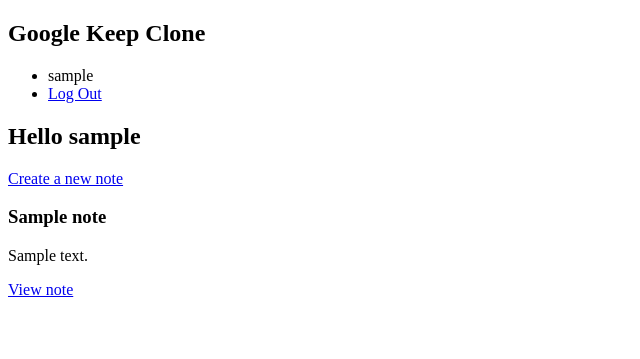
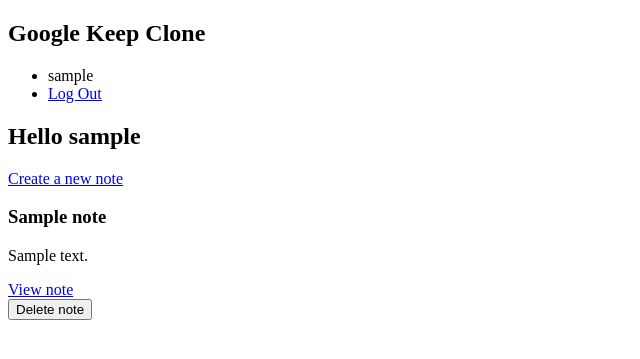
Before and after one commit to themask025/google-keep-clone, a Flask app: page /notes/ in a window 1280 px wide. Shown: the top 359 px of the page, without its empty margins (0-640 px from the left). Run offline with Flask 3, Linux system fonts and the light colour scheme; the visitor is signed in with stand-in values (Sample User, id 1); tables that the repository leaves empty hold one stand-in row (values such as "Sample post").

Commit message:
Added functionality for deleting notes

```diff
--- a/src/controller/notes.py
+++ b/src/controller/notes.py
@@ -42,14 +42,14 @@ def create():
             )
             db.commit()
 
-            return redirect(url_for('index'))
+            return redirect(url_for('notes.index'))
 
         flash(error)
 
     return render_template('notes/create.html')
 
 
-@bp.route('/edit/<note_id>', methods=('GET', 'POST'))
+@bp.route('/<note_id>/edit', methods=('GET', 'POST'))
 def edit(note_id):
     db = get_db()
     current_note_row = db.execute(
@@ -86,3 +86,12 @@ def edit(note_id):
         current_note['content'] = content
 
     return render_template('/notes/edit.html', current_note=current_note)
+
+
+@bp.route('/<note_id>/delete', methods=('POST',))
+def delete(note_id):
+    if note_id is not None:
+        db = get_db()
+        db.execute('DELETE FROM notes WHERE id= ? ;', (note_id,))
+        db.commit()
+        return redirect(url_for('notes.index'))
--- a/src/templates/notes/index.html
+++ b/src/templates/notes/index.html
@@ -16,6 +16,10 @@
                 <h3>{{note['title']}}</h3>
                 <p>{{note['content'][:50]}}{% if len(note['content']) > 50 %}...{% endif %}</p>
                 <a href="{{url_for('notes.edit', note_id=note['id'])}}">View note</a>
+                <!-- <a href="{{url_for('notes.delete', note_id=note['id'])}}">View note</a> -->
+                 <form action="{{ url_for('notes.delete', note_id=note['id']) }}" method="post">
+                    <input type="submit" name="delete-note-button" id="delete-note-button" value="Delete note">
+                 </form>
             </section>
         {% endfor %}
     {% else %}
```
